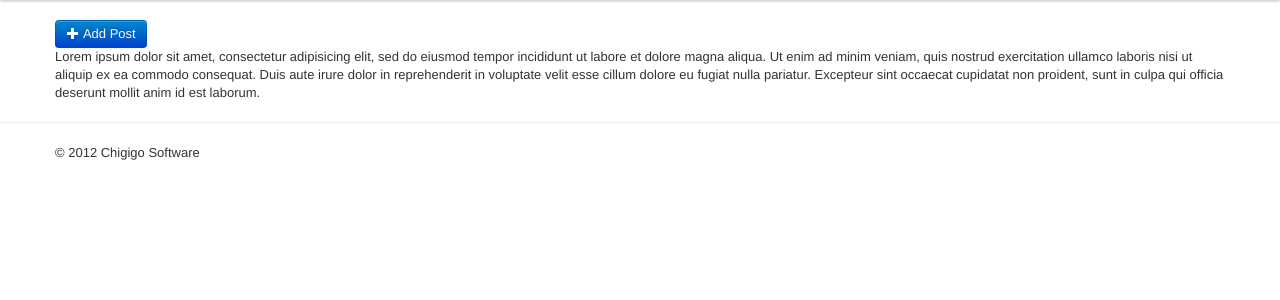
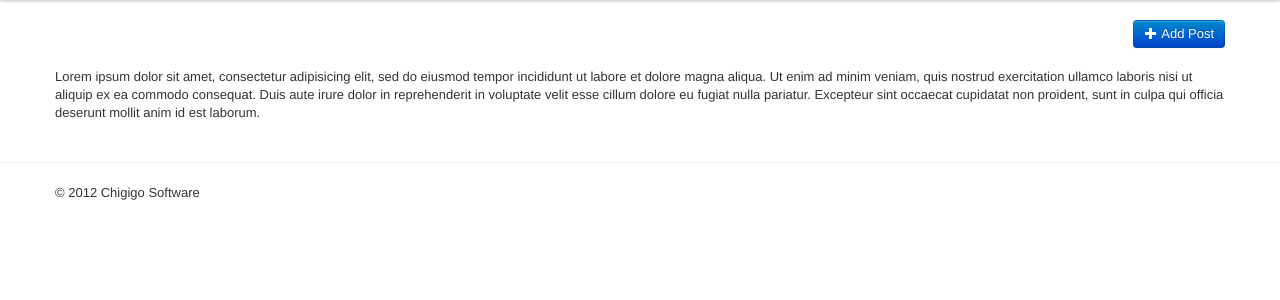
Before and after one commit to PeithVergil/django-uploadify, a Django app: template post/templates/post/add.html in a window 1280 px wide. Shown: the part 40-340 px from the top of the page. Run offline with Django 3.2, Linux system fonts and the light colour scheme; the template is opened without the code that fills it, so the values that code supplies are empty; style sheets or scripts are compiled from the project's sources; some libraries are stand-ins or nearby versions.

Commit message:
* Fixed CSS issues on the Add Post page.

```diff
--- a/assets/less/style.less
+++ b/assets/less/style.less
@@ -6,6 +6,10 @@ body {
 
 #content {
 	padding: @space 0;
+
+	.pads {
+		padding: @space 0;
+	}
 }
 
 footer {
--- a/post/templates/post/add.html
+++ b/post/templates/post/add.html
@@ -1,12 +1,20 @@
 {% extends "base2.html" %}
 
 {% block content %}
-	<div>
-		<a class="btn btn-primary" id="btnAddPost" href="#">
-			<i class="icon-plus icon-white"></i> Add Post
-		</a>
+	<div class="row">
+		<div class="span12">
+			<a class="btn btn-primary pull-right" id="btnAddPost" href="#">
+				<i class="icon-plus icon-white"></i> Add Post
+			</a>
+		</div>
 	</div>
-	Lorem ipsum dolor sit amet, consectetur adipisicing elit, sed do eiusmod tempor incididunt ut labore et dolore magna aliqua. Ut enim ad minim veniam, quis nostrud exercitation ullamco laboris nisi ut aliquip ex ea commodo consequat. Duis aute irure dolor in reprehenderit in voluptate velit esse cillum dolore eu fugiat nulla pariatur. Excepteur sint occaecat cupidatat non proident, sunt in culpa qui officia deserunt mollit anim id est laborum.
+	<div class="row">
+		<div class="span12">
+			<div class="pads">
+				Lorem ipsum dolor sit amet, consectetur adipisicing elit, sed do eiusmod tempor incididunt ut labore et dolore magna aliqua. Ut enim ad minim veniam, quis nostrud exercitation ullamco laboris nisi ut aliquip ex ea commodo consequat. Duis aute irure dolor in reprehenderit in voluptate velit esse cillum dolore eu fugiat nulla pariatur. Excepteur sint occaecat cupidatat non proident, sunt in culpa qui officia deserunt mollit anim id est laborum.
+			</div>
+		</div>
+	</div>
 {% endblock content %}
 
 {% block body_extras %}
```
